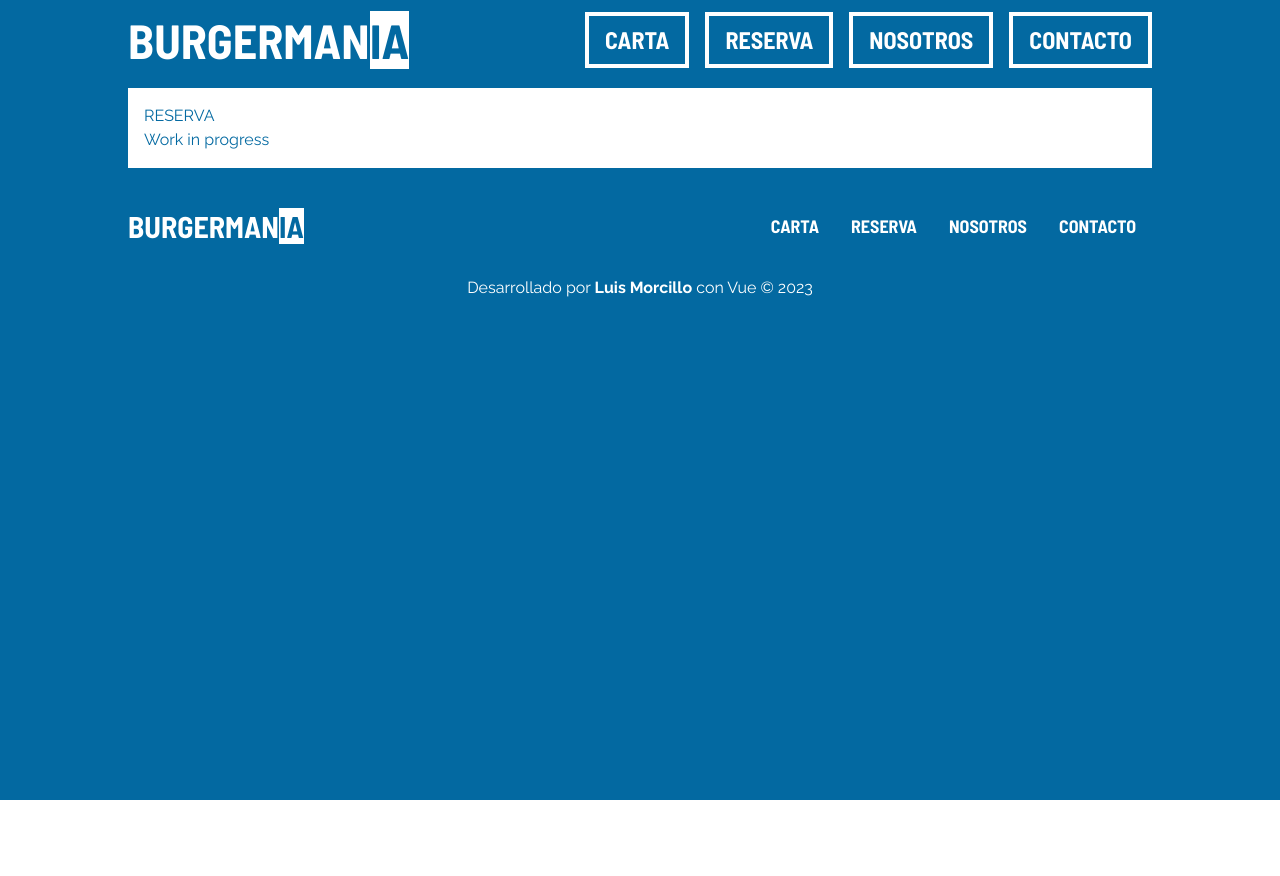
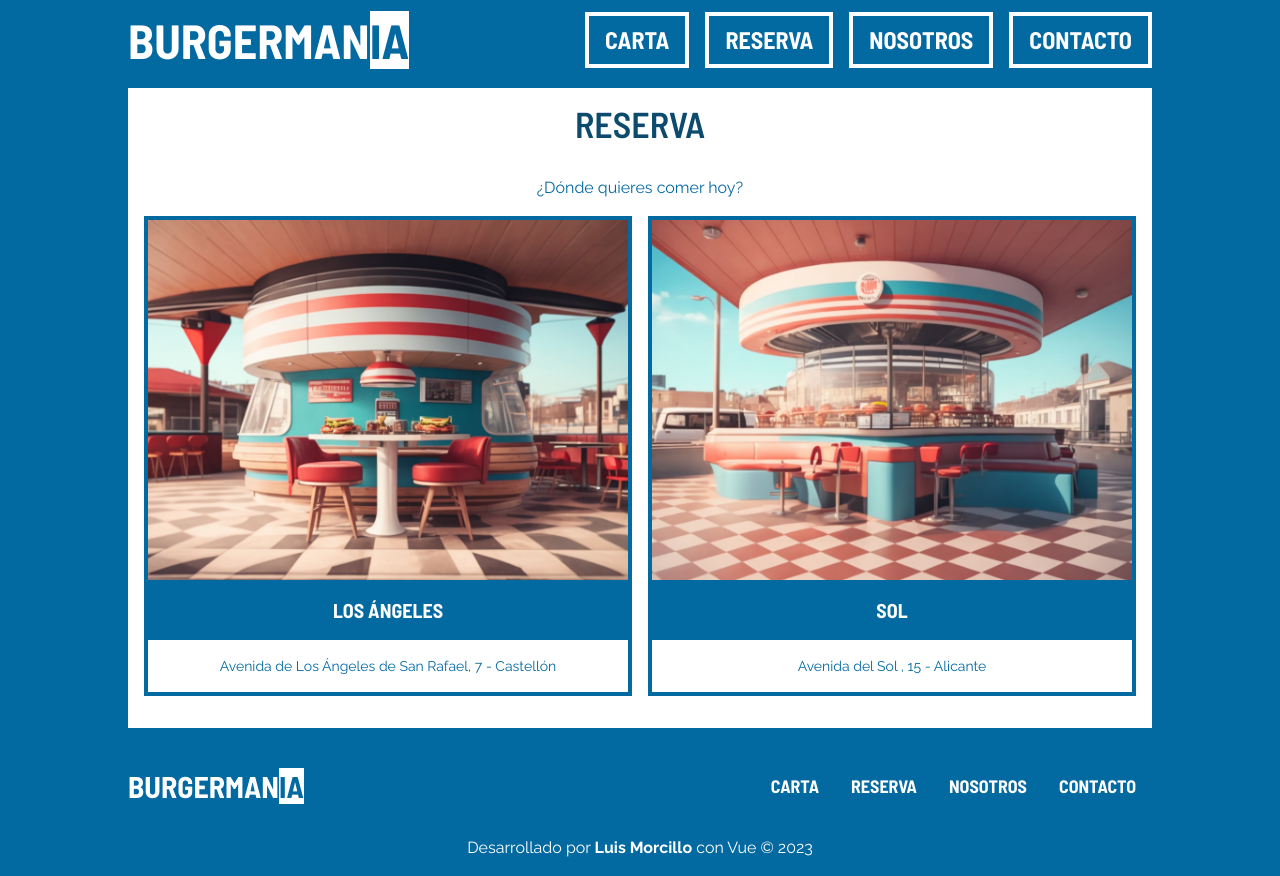
Before and after one commit to molul/burgermania_vue, a Vue app: page /reserva in a window 1280 px wide. Before the commit the page ends 800 px from the top, so only its background shows below. Built offline with nearby package versions, Linux system fonts and the light colour scheme.

Commit message:
Starting the Reserva page

```diff
--- /dev/null
+++ b/src/components/RestaurantSelectComp.vue
@@ -0,0 +1,55 @@
+<template>
+	<div
+		class="border-4 border-sky-700 hover:cursor-pointer"
+		:class="[restSelected ? 'border-yellow-700' : 'border-sky-700']"
+		@click="selectRestaurant"
+	>
+		<div>
+			<img
+				:src="restPicture"
+				alt="restaurantInterior"
+				class=""
+			/>
+		</div>
+		<div
+			class="p-4 font-condensed text-xl text-white bg-sky-700 uppercase font-bold text-center"
+			:class="[restSelected ? 'bg-yellow-700' : 'bg-sky-700']"
+		>
+			{{ name }}
+		</div>
+		<div
+			class="p-4 text-xs md:text-sm text-center"
+			:class="[restSelected ? 'text-yellow-700' : 'text-sky-700']"
+		>
+			{{address}}
+		</div>
+
+	</div>
+</template>
+
+<script>
+
+export default {
+	name: "RestaurantSelectComp",
+	props: {
+		id: 0,
+		restSelected: false,
+		restPicture: '',
+		name: '',
+		address: '',
+		selectFunction: {
+			type: Function,
+		}
+	},
+
+	methods: {
+		selectRestaurant() {
+			this.$emit('select-restaurant', this.id)
+		}
+	}
+}
+</script>
+
+<style>
+
+</style>
--- a/src/views/HomeView.vue
+++ b/src/views/HomeView.vue
@@ -12,7 +12,7 @@
 		<!-- 3 divs -->
 		<div class="md:grid md:grid-cols-3 md:gap-4 space-y-4 px-4 md:space-y-0 md:px-0 w-full text-white text-center align-top font-condensed text-4xl uppercase font-bold">
 			<Content2
-				picture="/img/restaurant/restaurantInterior.jpg"
+				picture="/img/restaurant/restaurant1Interior.jpg"
 				pictureAlt="restaurantInterior"
 				text="Reserva tu mesa"
 				buttonText="Haz tu reserva"
--- a/src/views/ReservaView.vue
+++ b/src/views/ReservaView.vue
@@ -1,13 +1,76 @@
 <template>
 	<div class="bg-white text-sky-700 p-4 h-full">
-		<div>RESERVA</div>
-		<div>Work in progress</div>
+		<TitleComp title="Reserva" />
+
+		<div class="text-center ">
+			¿Dónde quieres comer hoy?
+		</div>
+
+		<div class="grid grid-cols-2 gap-4 justify-between py-4 ">
+			<div
+				class="flex "
+				v-for="(restaurant, index) in restaurants"
+				:key="index"
+			>
+				<RestaurantSelectComp
+					:restSelected="restaurant.selected"
+					@select-restaurant="selectRestaurant"
+					:id="index"
+					:restPicture="restaurant.picture"
+					:name="restaurant.name"
+					:address="restaurant.address"
+				/>
+			</div>
+		</div>
+
+		<div v-if="selectedRestaurant !== -1" class="text-center bg-sky-700 text-white py-2">
+			<div>
+				De acuerdo, vamos a reservar mesa en:
+			</div>
+			<div class="font-condensed font-bold text-lg uppercase">
+				{{ restaurants[selectedRestaurant].name }}
+			</div>
+		</div>
 	</div>
 </template>
 
 <script>
+import TitleComp from "../components/TitleComp.vue";
+import RestaurantSelectComp from "../components/RestaurantSelectComp.vue";
+
 export default {
-
+	name: "ReservaCompView",
+	components: {
+		TitleComp,
+		RestaurantSelectComp,
+	},
+	data() {
+		return {
+			restaurants: [
+			{
+					id: 0,
+					name: 'Los Ángeles',
+					address: 'Avenida de Los Ángeles de San Rafael, 7 - Castellón',
+					picture: '/img/restaurant/restaurant1Interior.jpg',
+					selected: false,
+				},
+				{
+					id: 1,
+					name: 'Sol',
+					address: 'Avenida del Sol , 15 - Alicante',
+					picture: '/img/restaurant/restaurant2Interior.jpg',
+					selected: false,
+				},
+			],
+			selectedRestaurant: -1,
+		};
+	},
+	methods: {
+		selectRestaurant(id) {
+			this.restaurants.forEach ( (r) => r.id === id ? r.selected = true : r.selected = false);
+			this.selectedRestaurant = id;
+		},
+	}
 }
 </script>
 
```
Also changed, not shown: public/img/restaurant/restaurant1Interior.jpg (renamed from public/img/restaurant/restaurantInterior.jpg), public/img/restaurant/restaurant2Interior.jpg (added).
